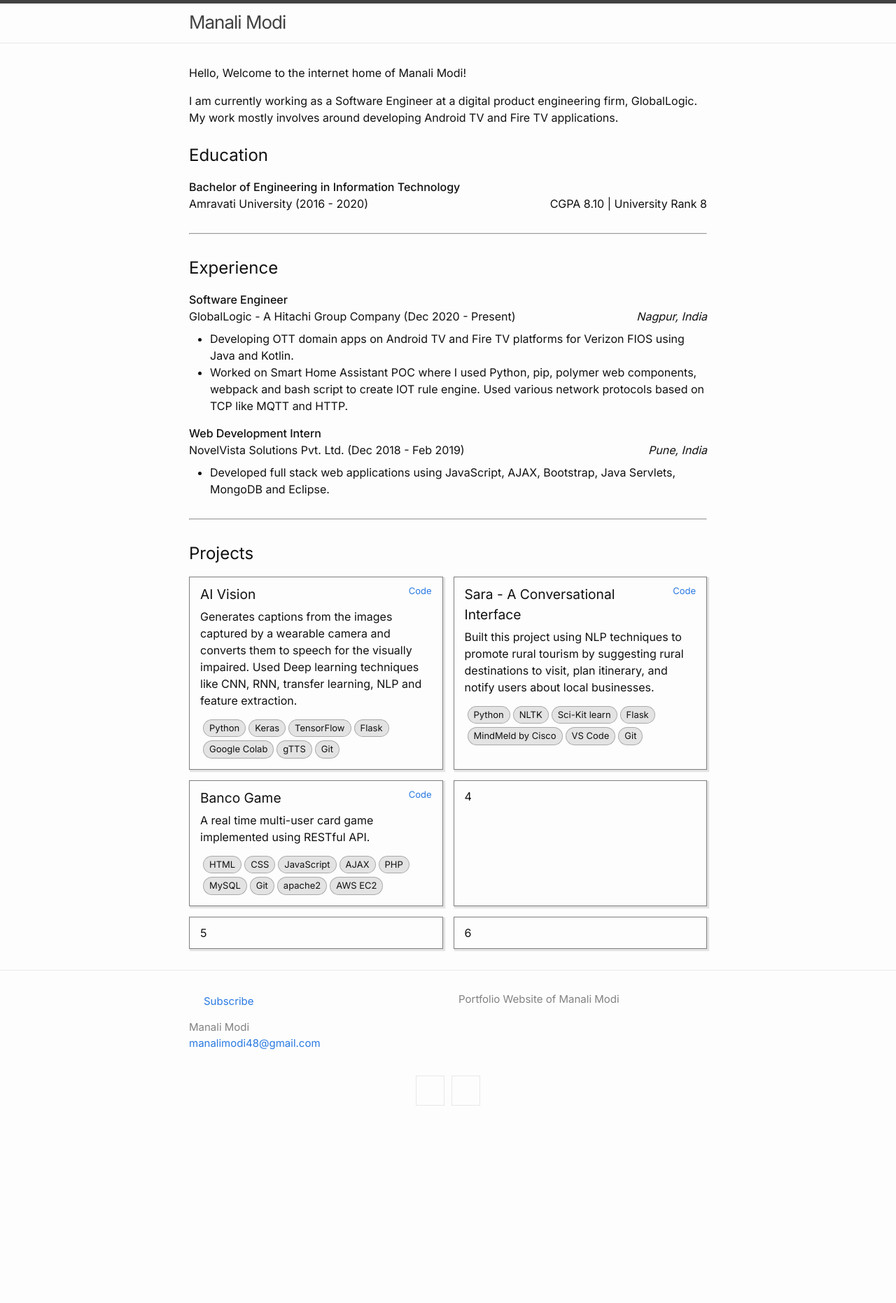
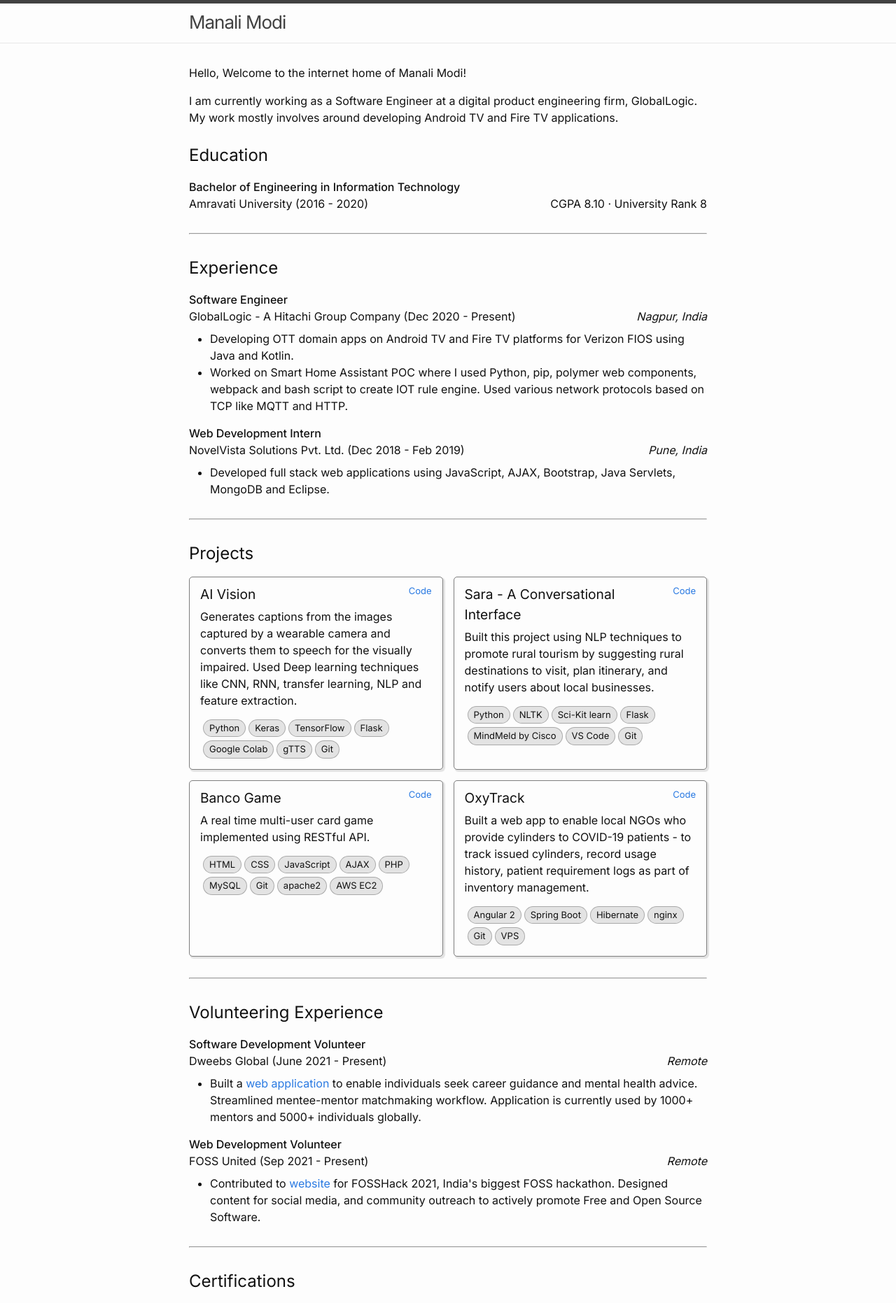
Before and after one commit to manali4/manali4.github.io, a Jekyll site: the page built from index.html, in a window 1280 px wide. Shown: the top 1862 px of the page at 70% size. Built offline with Jekyll 4.4.1, drawn with Linux system fonts in a browser that asks for light colours; the list of posts is cut into pages by our own code; before the commit the page ends 1615 px from its top, so only the background shows below that; some of the changed text lies outside the part shown.

Commit message:
added projects

```diff
--- a/_includes/header.html
+++ b/_includes/header.html
@@ -8,7 +8,7 @@
 
     {%- if titles_size > 0 -%}
     <nav class="site-nav">
-      <input type="checkbox" id="nav-trigger" class="nav-trigger" />
+      <!--  <input type="checkbox" id="nav-trigger" class="nav-trigger" />
       <label for="nav-trigger">
         <span class="menu-icon">
           <svg viewBox="0 0 18 15" width="18px" height="15px">
@@ -17,7 +17,7 @@
         </span>
       </label>
 
-      <!-- <div class="trigger">
+       <div class="trigger">
             {%- for path in page_paths -%}
               {%- assign my_page = site.pages | where: "path", path | first -%}
               {%- if my_page.title -%}
--- a/_layouts/home.html
+++ b/_layouts/home.html
@@ -27,7 +27,7 @@ layout: default
         Amravati University (2016 - 2020)
       </div>
       <div class="">
-        CGPA 8.10 | University Rank 8
+        CGPA 8.10 · University Rank 8
       </div>
     </div>
   </div>
@@ -161,13 +161,138 @@ layout: default
       </div>
     </div>
     <div class="item">
-      4
-    </div>
-    <div class="item">
-      5
-    </div>
-    <div class="item">
-      6
+      <div class="d-flex justify-content-between">
+        <div class="project-title">
+          OxyTrack
+        </div>
+        <div class="project-code">
+          <a href="https://github.com/manali4/Oxytrack">Code</a>
+        </div>
+      </div>
+      <div class="project-description">
+        Built a web app to enable local NGOs who provide cylinders to COVID-19 patients - to track issued cylinders, record usage history, patient requirement logs as part of inventory management.
+      </div>
+      <div class="d-flex flex-wrap">
+        <span class="tech">Angular 2</span>
+        <span class="tech">Spring Boot</span>
+        <span class="tech">Hibernate</span>
+        <span class="tech">nginx</span>
+        <span class="tech">Git</span>
+        <span class="tech">VPS</span>
+      </div>
     </div>
   </div>
 </section>
+
+<hr>
+
+<section class="section">
+  <div class="mt-4">
+    <h2>Volunteering Experience</h2>
+  </div>
+  <div class="mt-1">
+    <div class="semi-bold">
+      Software Development Volunteer
+    </div>
+    <div class="d-flex flex-wrap align-items-center justify-content-between">
+      <div class="">
+        Dweebs Global (June 2021 - Present)
+      </div>
+      <div class="italic">
+        Remote
+      </div>
+    </div>
+    <div class="mt-2">
+      <ul>
+        <li>
+          Built a <a href="https://app.dweebsglobal.org/">web application</a> to enable individuals seek career guidance and mental health advice. Streamlined mentee-mentor matchmaking workflow. Application is currently used by 1000+ mentors and 5000+ individuals globally.
+        </li>
+      </ul>
+    </div>
+  </div>
+
+  <div class="mt-1">
+    <div class="semi-bold">
+      Web Development Volunteer
+    </div>
+    <div class="d-flex flex-wrap align-items-center justify-content-between">
+      <div class="">
+        FOSS United (Sep 2021 - Present)
+      </div>
+      <div class="italic">
+        Remote
+      </div>
+    </div>
+    <div class="mt-2">
+      <ul>
+        <li>
+          Contributed to <a href="https://fossunited.org/fosshack/2021">website</a> for FOSSHack 2021, India's biggest FOSS hackathon. Designed content for social media, and community outreach to actively promote Free and Open Source Software.
+        </li>
+      </ul>
+    </div>
+  </div>
+</section>
+
+
+<hr>
+
+<section class="section">
+  <div class="mt-4">
+    <h2>Certifications</h2>
+  </div>
+  <div class="container">
+    <div class="item">
+      <div class="d-flex justify-content-between">
+        <div class="project-title">
+          Machine Learning A-Z™
+        </div>
+        <div class="project-code">
+          <a href="https://drive.google.com/file/d/1MsVXtiF0HFDHf_-uCPPcZoRbOpdxNf6u/view?usp=sharing">Certificate</a>
+        </div>
+      </div>
+      <div class="project-description">
+        Completed a 44.5 hours course and learned to create machine learning algorithms in Python and R.
+      </div>
+    </div>
+    <div class="item">
+      <div class="d-flex justify-content-between">
+        <div class="project-title">
+          Tensorflow 2.0!
+        </div>
+        <div class="project-code">
+          <a href="https://drive.google.com/file/d/1YuXsNBi6ETH7fSAyzR5WXZY0whei1Wr-/view?usp=sharing">Certificate</a>
+        </div>
+      </div>
+      <div class="project-description">
+        Completed a 13 hours course learning about deep learning technologies.
+      </div>
+    </div>
+  </div>
+</section>
+
+<hr>
+
+<section class="section">
+  <div class="mt-4">
+    <h2>Co-curricular and Extra-Curricular Activities</h2>
+  </div>
+  <div class="mt-1">
+    <ul>
+      <li>
+        Finalist of Smart India Hackathon 2020, a national level hackathon conducted by Government of India.
+      </li>
+      <li>
+        Published a research paper titled "Machine Learning Approach To Generate Artistic Captions By Using Neural Networks For Visually Impaired People" in IJAITE.
+      </li>
+      <li>
+        Instructed various technical workshops at college level covering basics of full stack development like front-end, back-end, databases and deploying web applications.
+      </li>
+      <li>
+        Publishes educational content on <a href="https://www.youtube.com/channel/UCgrSFL1iC8PVH1yfBU5S0PA">YouTube channel</a> about programming, college placements and careers in software industry.
+      </li>
+      <li>
+        Served as Technical Lead for ACM student body during 3rd year and Training and Placement coordinator during 3rd and 4th year of undergraduate studies.
+      </li>
+    </ul>
+  </div>
+</section>
--- a/_sass/minima/custom-styles.scss
+++ b/_sass/minima/custom-styles.scss
@@ -72,6 +72,7 @@ img[src$="centerme"] {
 
 .item {
     padding: 10px 15px;
+    border-radius: 5px;
     border: 1px solid rgba(#000000, 50%);
     box-shadow: 2px 2px 1px 1px rgba(#000000, 10%);
 }
```
Also changed, not shown: 6 other files.
